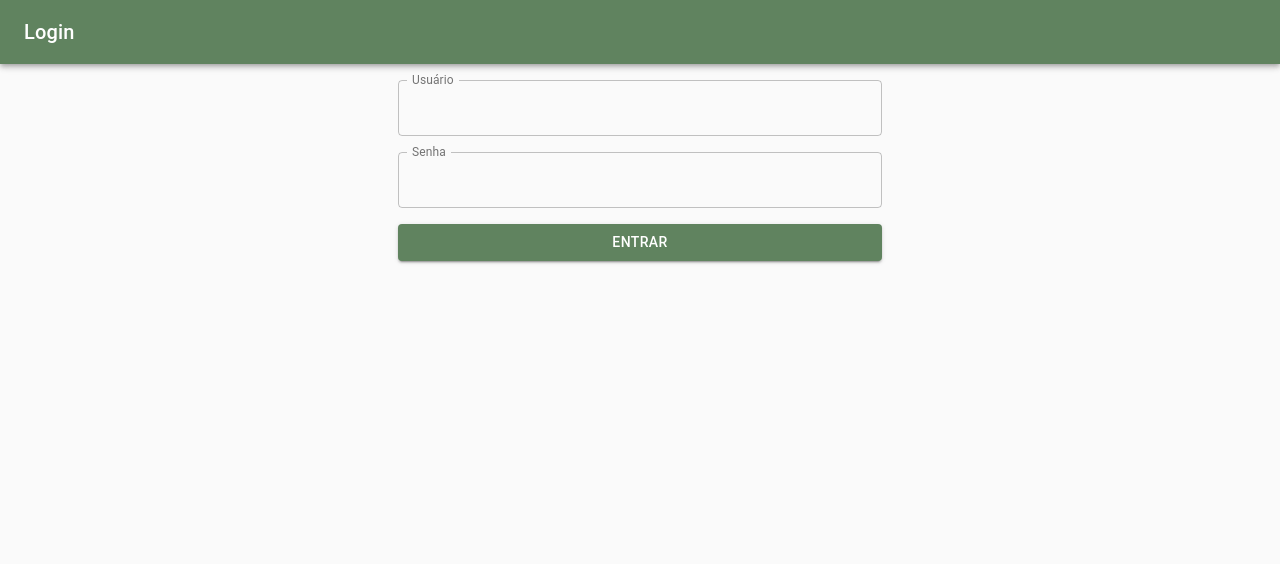
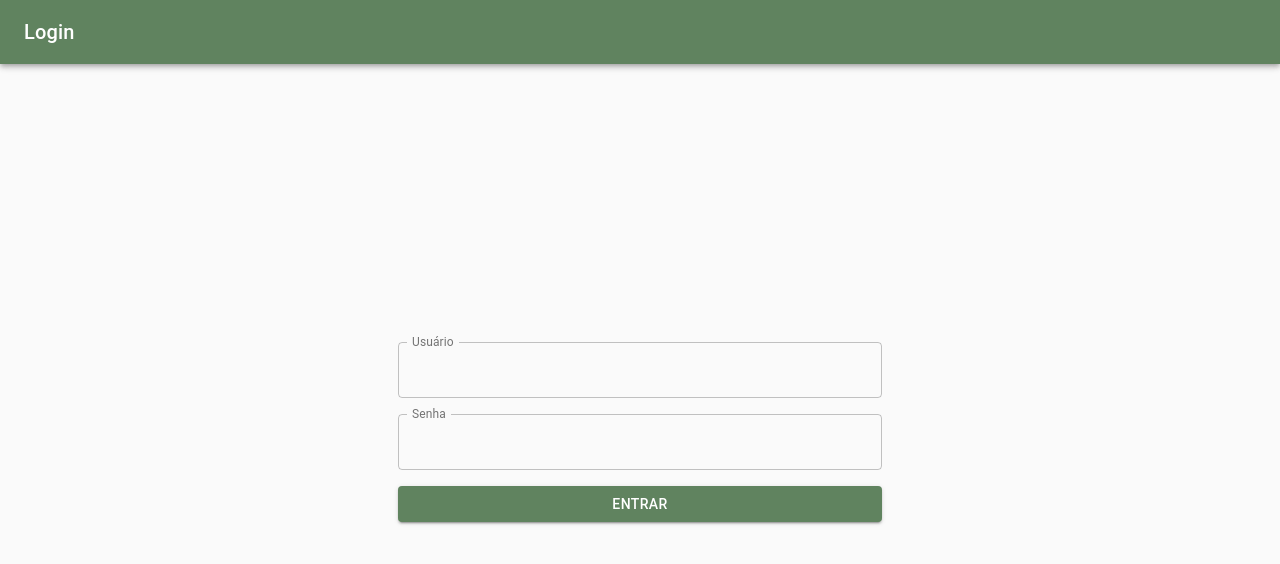
Before and after one commit to rafaelbitencourt/nations, a React (Create React App) app: page /login in a window 1280 px wide. Shown: the top 564 px of the page. Built offline with nearby package versions, Linux system fonts and the light colour scheme.

Commit message:
Ajuste layout

```diff
--- a/src/pages/Login.jsx
+++ b/src/pages/Login.jsx
@@ -39,9 +39,11 @@ export default function Detail() {
     };
 
     return (
-        <form>
-            <Header description="Login" />
-            <Box p={2} display="flex" flexDirection="column" alignItems="center">
+        <Box style={{height: '100vh'}} display="flex" flexDirection="column" alignItems="center">
+            <Box width={1}>
+                <Header description="Login" />
+            </Box>
+            <Box p={2} flex="1" display="flex" flexDirection="column" justifyContent="center" alignItems="center">
                 <Grid style={{maxWidth:500}} container spacing={2} >
                     <Grid item lg={12} md={12} sm={12} xs={12} >
                         <TextField
@@ -100,6 +102,6 @@ export default function Detail() {
                 open={errorOpen}
                 setOpen={setErrorOpen}
             />
-        </form>
+        </Box>
     );
 }
--- a/src/pages/Main.jsx
+++ b/src/pages/Main.jsx
@@ -154,7 +154,8 @@ export default function Main() {
                 <TablePagination
                     component="div"
                     rowsPerPageOptions={[12, 24, 48, 96]}
-                    labelRowsPerPage="Cards por página"
+                    labelRowsPerPage="Na página"
+                    labelDisplayedRows={({ from, to, count }) => `${from}-${to} de ${count}`}
                     count={rowsTotal}
                     page={page}
                     onChangePage={handleChangePage}
```
